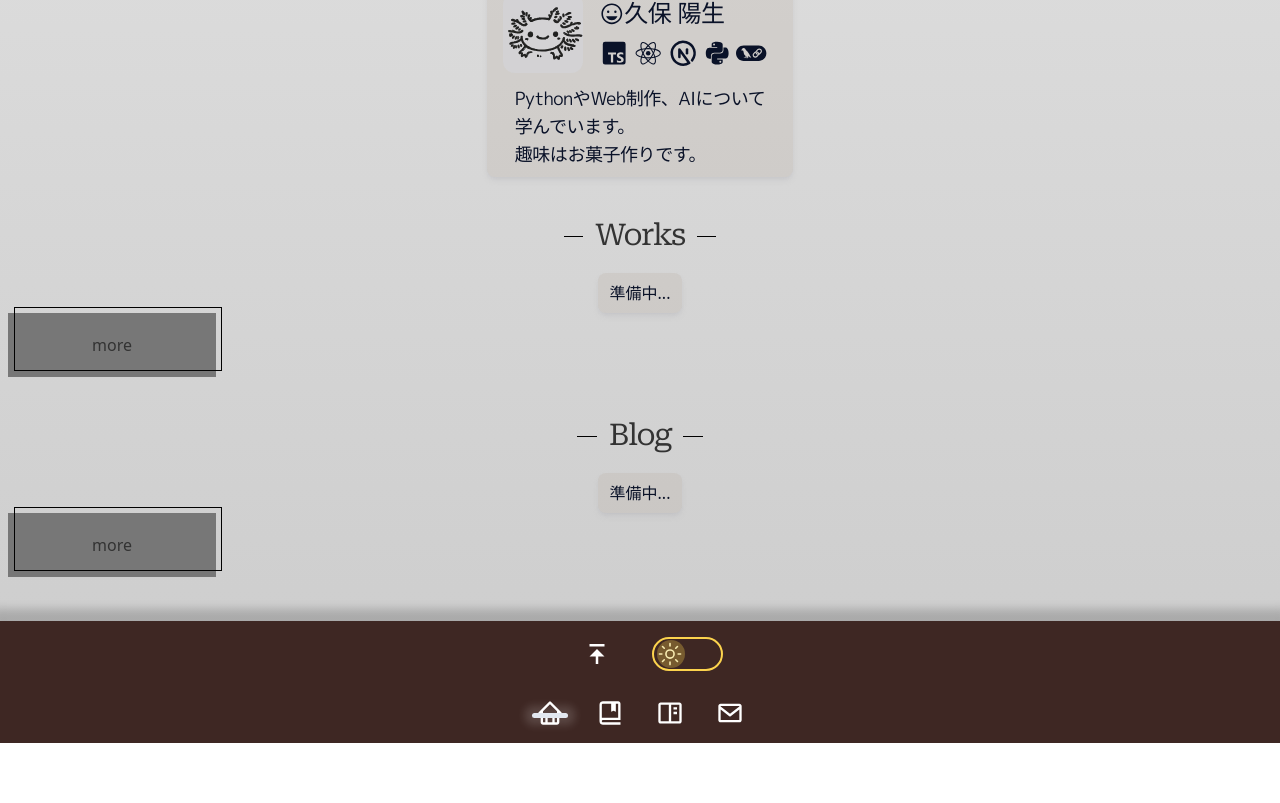
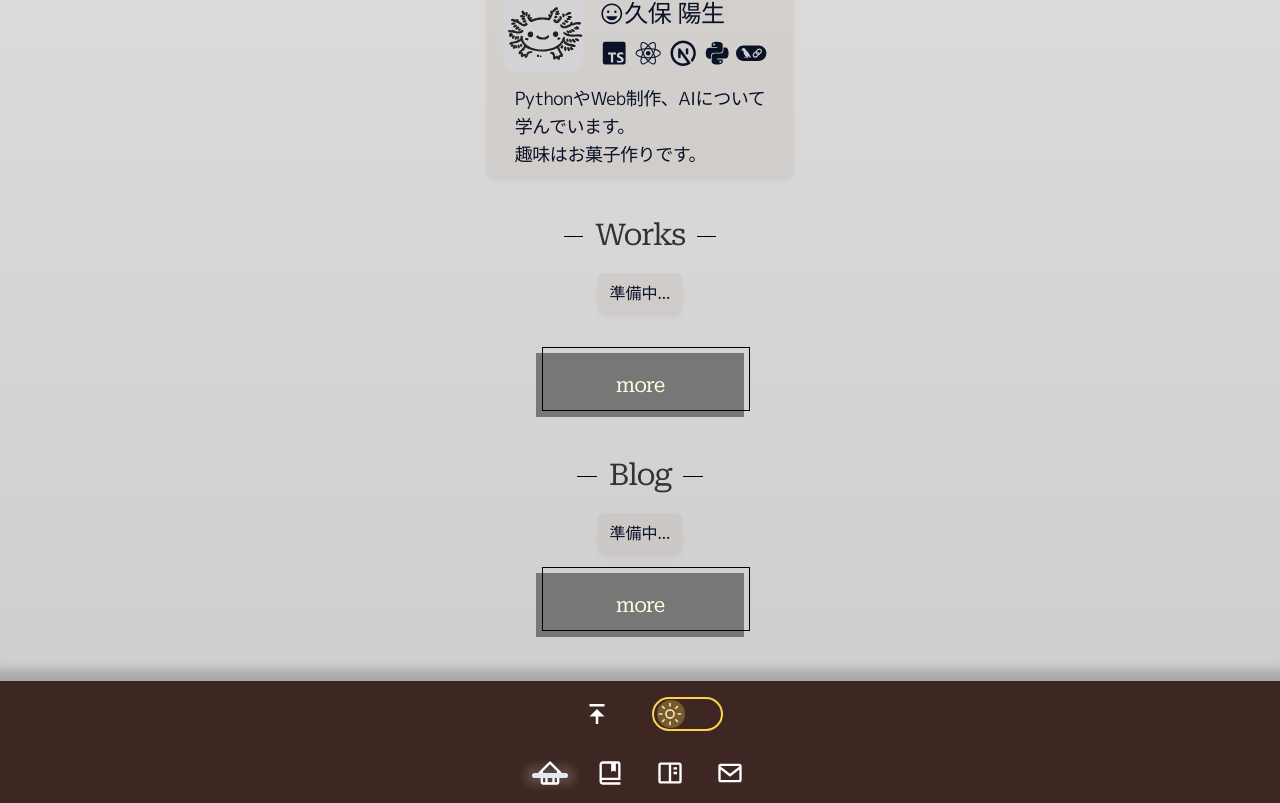
Before and after one commit to haruki26/react-next-portfolio, a Next.js app: page / in a window 1280 px wide. Shown: the part 992-1795 px from the top of the page. Before the commit the page ends 1735 px from the top, so only its background shows below. Built offline with nearby package versions, Linux system fonts and the light colour scheme.

Commit message:
リンクとボタンの微調整

```diff
--- a/src/app/page.tsx
+++ b/src/app/page.tsx
@@ -11,6 +11,8 @@ import SectionTitle from "@/components/SectionTitle";
 import IconAndStr from "@/components/IconAndStr";
 import Button from "@/components/Button";
 import Hero from "@/components/Hero";
+import Link from "next/link";
+import Arrow from "@/components/Arrow";
 
 
 const Page: React.FC = () => {
@@ -89,7 +91,8 @@ const Page: React.FC = () => {
                     </div>
                 </section>
                 <section>
-                    <div className="flex flex-col gap-5 items-center">
+                    <div className="flex flex-col gap-10 items-center">
+                        <div className="flex flex-col gap-5 items-center justify-center">
                             <SectionTitle title="Works" />
                             <Card>
                                 <div className="w-full h-full px-3 py-2 flex flex-col gap-1 items-center justify-center">
@@ -98,10 +101,19 @@ const Page: React.FC = () => {
                             </Card>
                         </div>
                         <Button>
+                            <Link
+                                href="/works"
+                                className="w-full h-full flex items-center justify-center"
+                            >
+                                <span className="font-roboto text-xl text-muted-foreground font-light tracking-tighter">
                                     more
+                                </span>
+                            </Link>
                         </Button>
+                    </div>
                 </section>
                 <section>
+                    <div className="flex flex-col gap-5 items-center">
                         <div className="flex flex-col gap-5 items-center">
                             <SectionTitle title="Blog" />
                             <Card>
@@ -111,8 +123,16 @@ const Page: React.FC = () => {
                             </Card>
                         </div>
                         <Button>
+                            <Link
+                                href="/blog"
+                                className="w-full h-full flex items-center justify-center"
+                            >
+                                <span className="font-roboto text-xl text-muted-foreground font-light tracking-tighter">
                                     more
+                                </span>
+                            </Link>
                         </Button>
+                    </div>
                 </section>
             </div>
         </div>
--- a/src/components/Button/index.tsx
+++ b/src/components/Button/index.tsx
@@ -1,4 +1,4 @@
-import { cn } from "@/libs/utils";
+import clsx from "clsx";
 
 
 type Props = {
@@ -8,22 +8,25 @@ type Props = {
 
 const Button: React.FC<Props> = ({ children, className }) => {
     return (
-        <div className={className}>
         <button
             type="button"
-                className={cn(
-                    "h-16 w-52 bg-muted mx-auto relative",
-                    "before:absolute before:top-0 before:left-0 before:w-full before:h-full",
-                    "before:w-full before:h-full before:border-black before:border-[1.5px]",
+            className={clsx(
+                "h-16 w-52 bg-muted relative",
+                "before:w-full before:h-full before:absolute before:top-0 before:left-0",
+                "before:border-black before:border-[1.5px]",
                 "before:transform before:translate-x-[6px] before:-translate-y-[6px]",
                 "hover:before:translate-x-0 hover:before:translate-y-0",
                 "before:transition before:duration-300",
                 "dark:before:border-slate-300"
             )}
         >
+            <label className={clsx(
+                "w-full h-full absolute top-0 left-0",
+                className
+            )}>
                 {children}
+            </label>
         </button>
-        </div>
     );
 }
 
```
Lines whose indentation alone changed are shown as unchanged.
